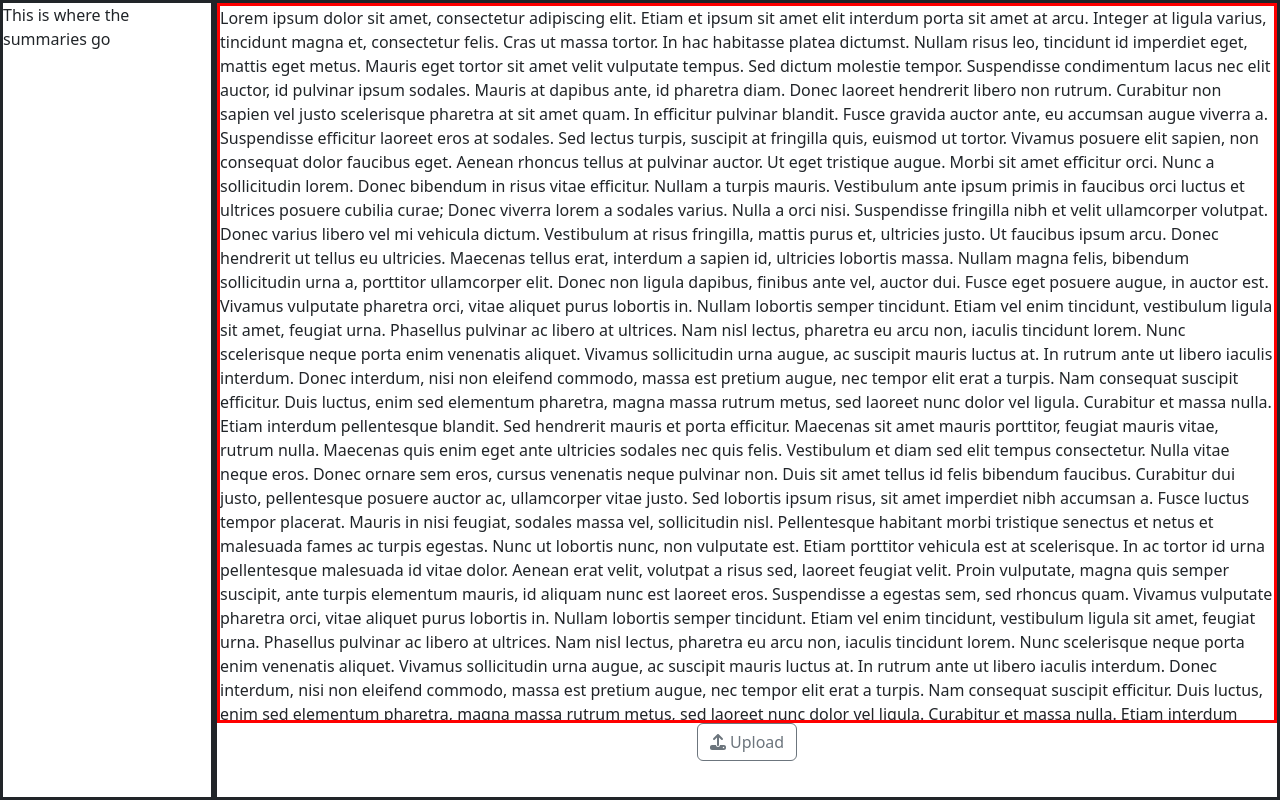
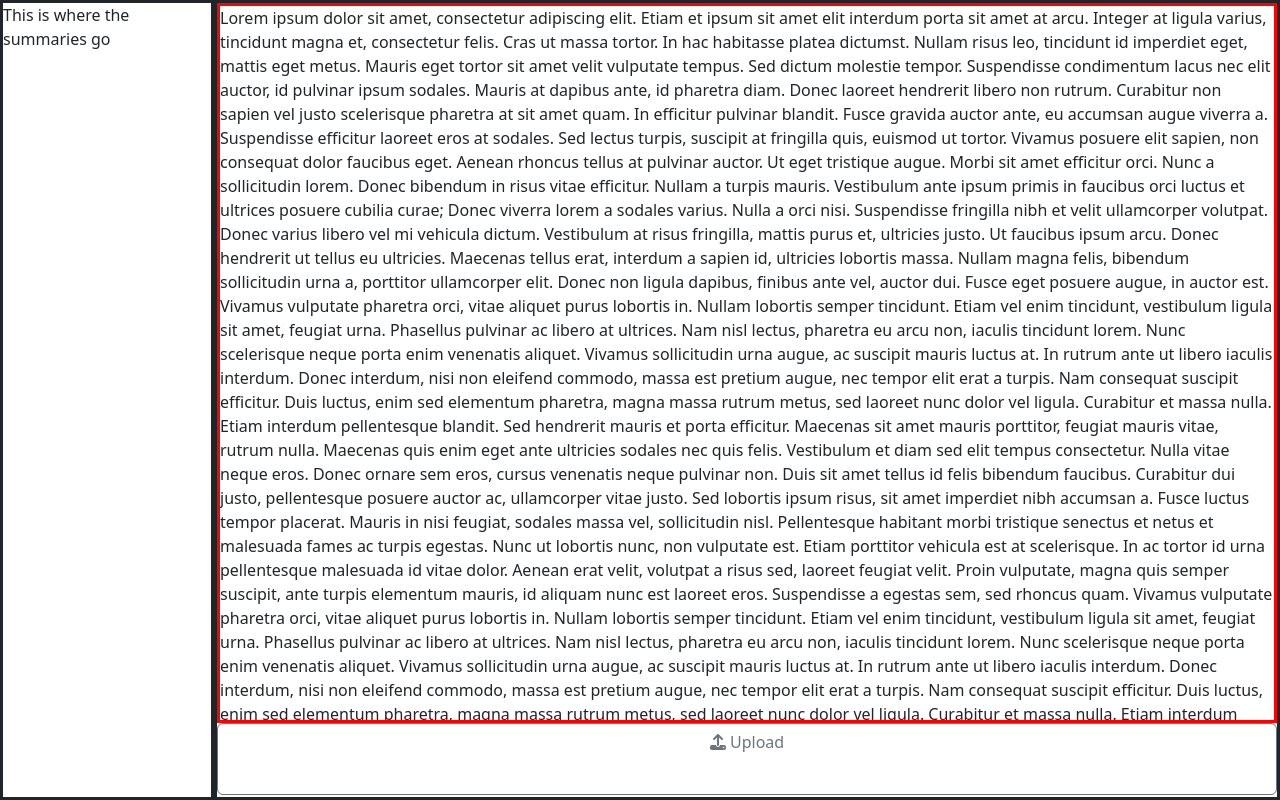
Before and after one commit to MartinYordanov374/HacknightProject, a React (Create React App) app in the folder summarizer/: page / in a window 1280 px wide. Built offline with nearby package versions, Linux system fonts and the light colour scheme.

Commit message:
Upload button is  now centered

```diff
--- a/summarizer/src/Styles/HomePage/HomePage.css
+++ b/summarizer/src/Styles/HomePage/HomePage.css
@@ -28,6 +28,11 @@
   text-align: center;
   justify-content: center;
 }
+.HomePageWrapper .UploadFileArea .btn-upload {
+  width: 100%;
+  height: 9vh;
+  text-align: center;
+}
 
 .input-group:not(.has-validation) > :not(:last-child):not(.dropdown-toggle):not(.dropdown-menu):not(.form-floating), .input-group:not(.has-validation) > .dropdown-toggle:nth-last-child(n+3), .input-group:not(.has-validation) > .form-floating:not(:last-child) > .form-control, .input-group:not(.has-validation) > .form-floating:not(:last-child) > .form-select {
   border-top-right-radius: 6px !important;
--- a/summarizer/src/Styles/HomePage/HomePage.scss
+++ b/summarizer/src/Styles/HomePage/HomePage.scss
@@ -30,7 +30,12 @@
             display: flex;
             text-align: center;
             justify-content: center;
-
+        }
+        .btn-upload
+        {
+            width: 100%;
+            height: 9vh;
+            text-align: center;
         }
     }
 
```
Also changed, not shown: 1 other file (tests, documents, lock files or other folders).
